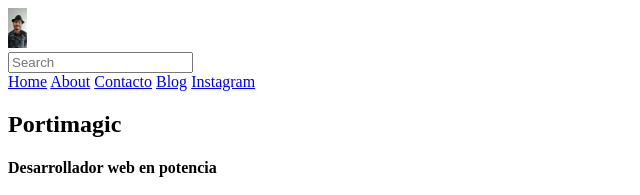
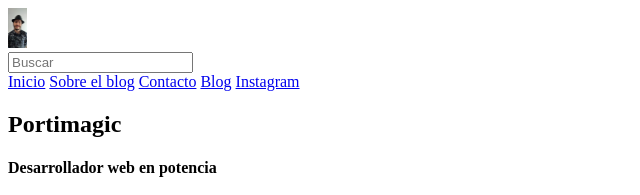
Before and after one commit to porti-magic/Portimagic, a plain HTML site: page Index.html in a window 1280 px wide. Shown: the top 195 px of the page, 0-640 px from the left. Drawn offline with Linux system fonts and the light colour scheme.

Commit message:
Traduccion de los textos

```diff
--- a/Index.html
+++ b/Index.html
@@ -3,7 +3,7 @@
 <html lang="es" xmlns="http://www.w3.org/1999/xhtml">
 <head>
     <meta charset="utf-8" />
-    <title>Home | Portimagic</title>
+    <title>Inicio | Portimagic</title>
 </head>
 <body>
     <header>
@@ -12,13 +12,13 @@
         <div>
             <!--Search box-->
             <form>
-                <input type="text" placeholder="Search" />
+                <input type="text" placeholder="Buscar" />
             </form>
         </div>
         <nav>
             <!--Navigation bar-->
-            <a href="Index.html">Home</a>
-            <a href="About.html">About</a>
+            <a href="Index.html">Inicio</a>
+            <a href="About.html">Sobre el blog</a>
             <a href="Contacto.html">Contacto</a>
             <a href="Blog.html">Blog</a>
             <a href="https://www.instagram.com/portimagic/">Instagram</a>
@@ -48,7 +48,7 @@
         <section>
             <!--About me-->
             <img src="Images/Logo.jpeg" height="200px" alt="Imagen de perfil" />
-            <h2>About Me</h2>
+            <h2>Sobre mi</h2>
             <p>
                 Soy Portimagic, QA Automation engeneer. La idea de este blog es usarlo para compartir mi experecien aprendiendo desarrollo web para motivar y ayudar a quienes quieran recorrer el mismo  camino.
 
```
